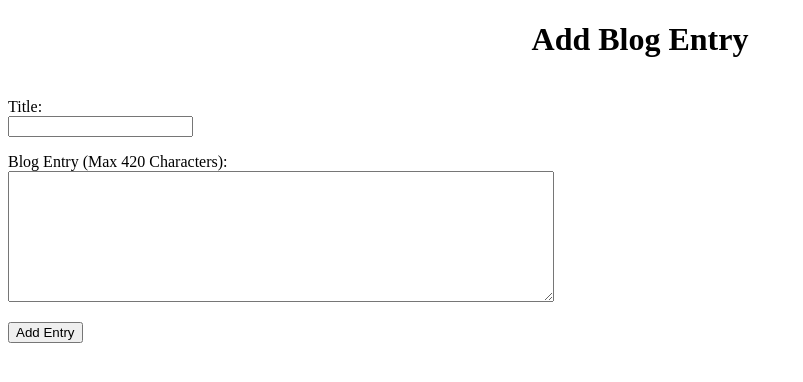
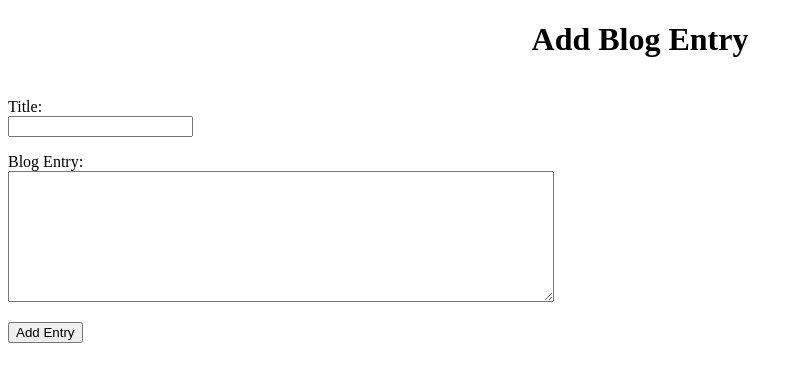
Before and after one commit to nmontanino/blogz, a Flask app: page /newpost in a window 1280 px wide. Shown: the part 26-408 px from the top of the page, without its empty margins (0-803 px from the left). Run offline with Flask 2, Linux system fonts and the light colour scheme.

Commit message:
small formatting changes

```diff
--- a/templates/newpost.html
+++ b/templates/newpost.html
@@ -9,12 +9,11 @@
             <input type="text" name='blog-title' value="{{blog_title}}">
         </label>
         <p class="error">{{title_error}}</p>
-        <label>Blog Entry (Max 420 Characters):
+        <label>Blog Entry:
             <br>
             <textarea name="blog-entry" style="width:540px; height:125px;">{{blog_body}}</textarea>
         </label>
         <p class="error">{{body_error}}</p>
-        <input type="hidden" name="blog-id" value="{{blog_id}}">
         <input type="submit" value='Add Entry'>
     </form>
 {% endblock %}
```
Also changed, not shown: templates/blog.html (+2 -5 lines).
